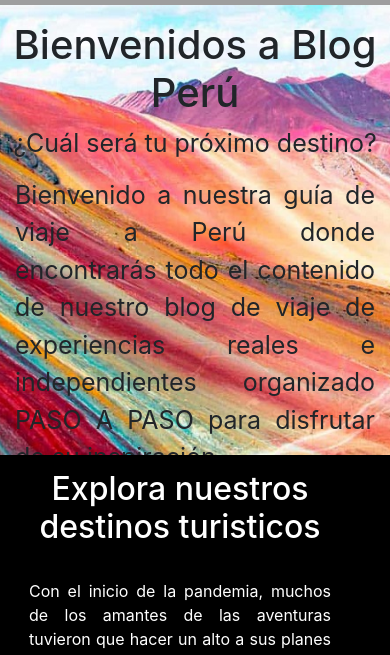
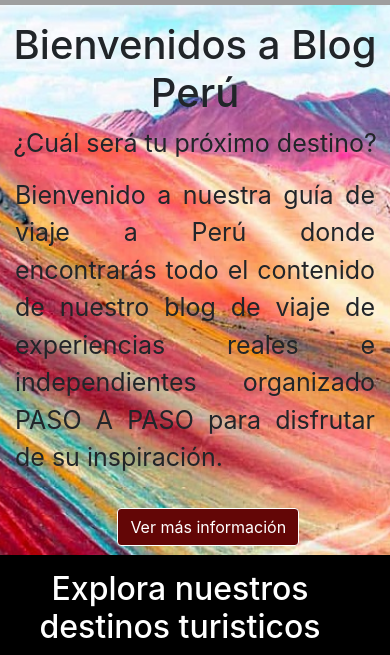
Before and after one commit to AlexandraCynthia/ProyectoFinal_PeruTravel, a website: page index.html in a window 390 px wide. Shown: the part 122-777 px from the top of the page. Drawn offline with nearby package versions, Linux system fonts and the light colour scheme; grey boxes are pictures that could not be loaded.

Commit message:
corrigiendo medida query

```diff
--- a/scss/components/mediaQueries.scss
+++ b/scss/components/mediaQueries.scss
@@ -0,0 +1,11 @@
+@media(max-width: 768px){
+
+.tituloencabezado{
+  height: 550px;
+ }
+
+.btn-info{
+margin-left: 30%;
+}
+
+}
--- a/scss/main.scss
+++ b/scss/main.scss
@@ -6,3 +6,4 @@
 @import 'page/_maingastronomia';
 @import 'page/_maincontacto';
 @import 'page/_mainfotos';
+@import 'components/mediaQueries';
```
Also changed, not shown: css/main.css.
